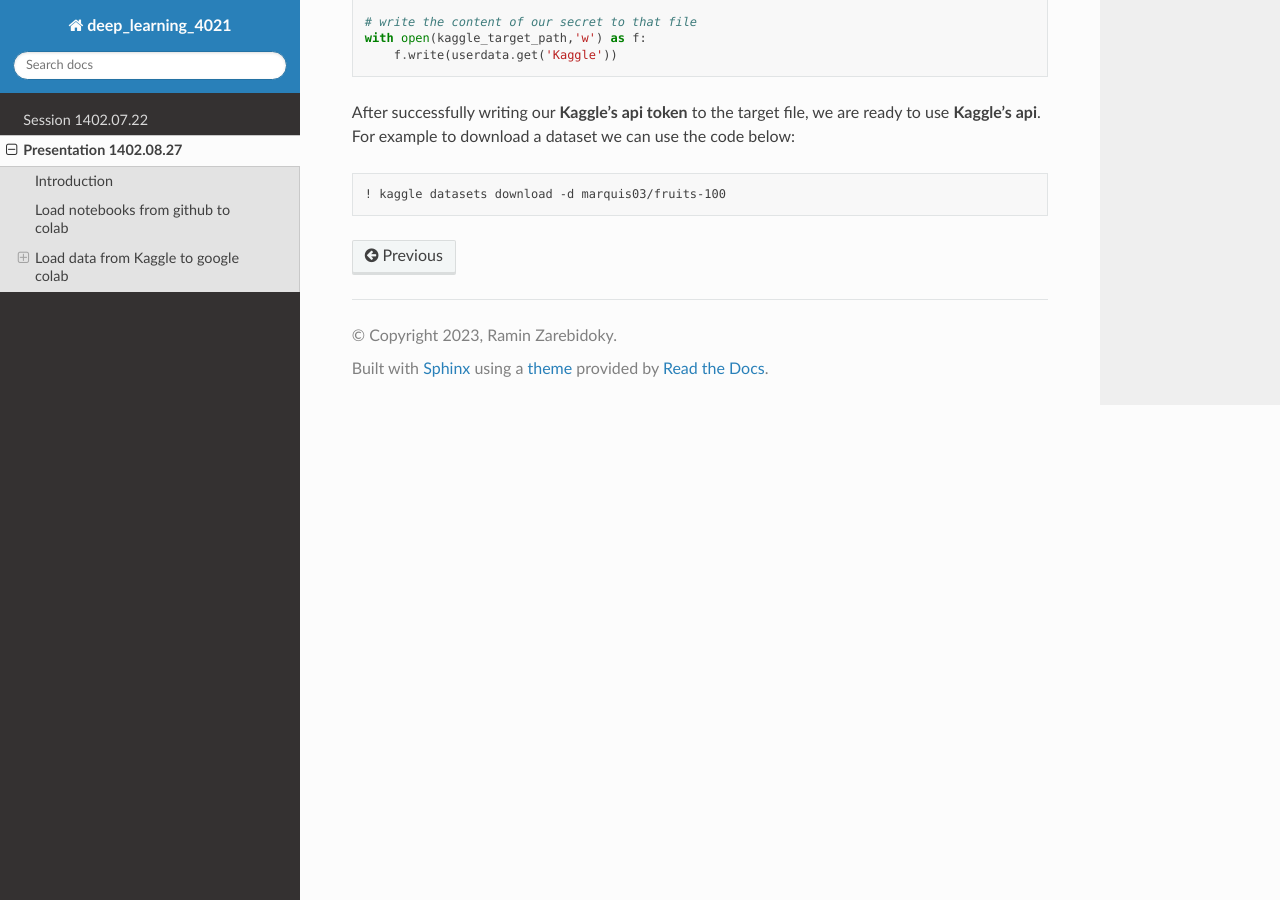
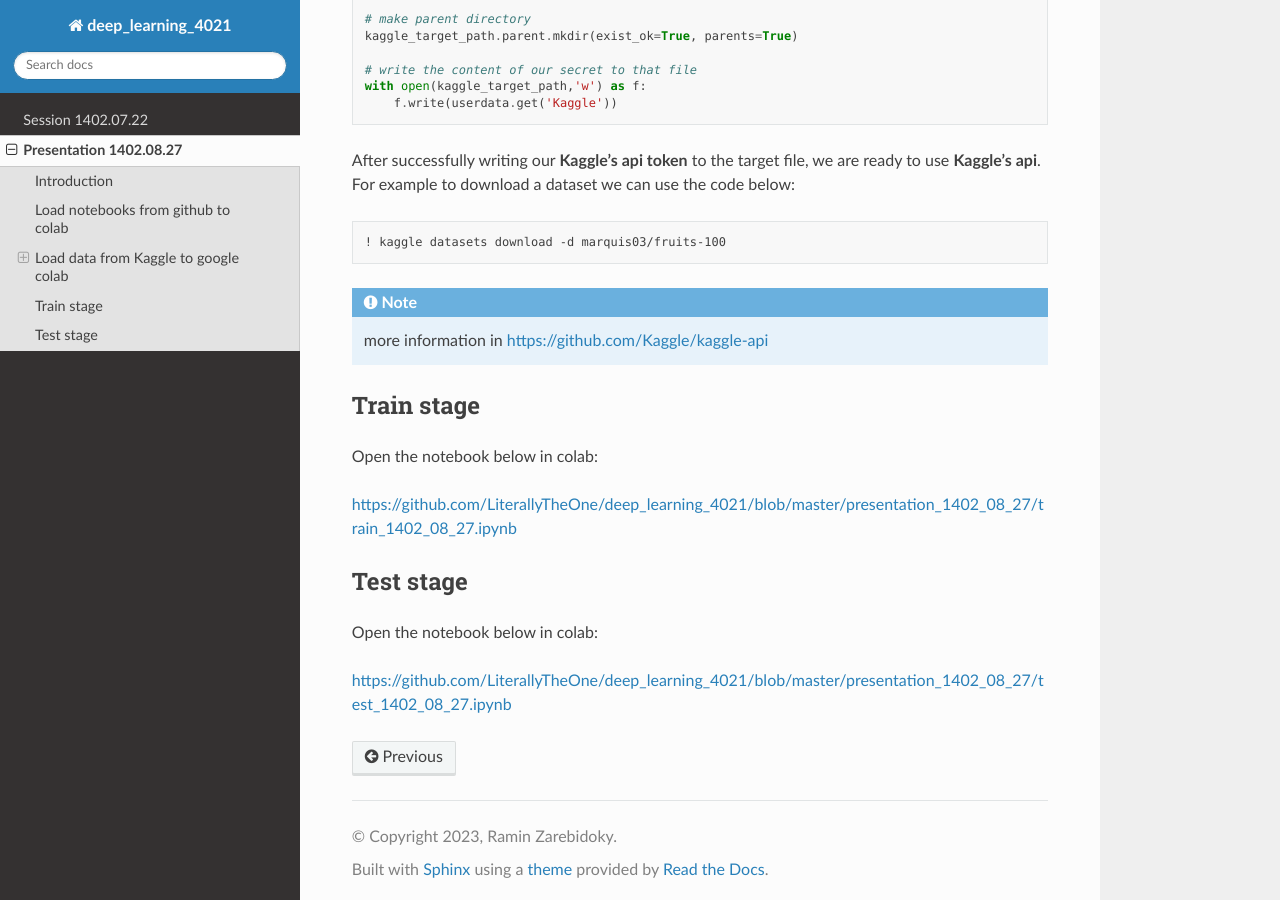
Before and after one commit to LiterallyTheOne/deep_learning_4021, a Sphinx documentation site: the page built from docs/source/presentation_1402_08_27.rst, in a window 1280 px wide and 900 px high, scrolled down 3480 px. Built offline with Sphinx 7.4.7 and the Read the Docs theme 2.0.0, drawn with Linux system fonts in a browser that asks for light colours; some of the changed text lies outside the part shown.

Commit message:
Add train stage and test stage

```diff
--- a/docs/source/presentation_1402_08_27.rst
+++ b/docs/source/presentation_1402_08_27.rst
@@ -151,3 +151,22 @@ For example to download a dataset we can use the code below:
 .. code-block::
 
     ! kaggle datasets download -d marquis03/fruits-100
+
+.. note::
+
+    more information in https://github.com/Kaggle/kaggle-api
+
+Train stage
+-----------
+
+Open the notebook below in colab:
+
+https://github.com/LiterallyTheOne/deep_learning_4021/blob/master/presentation_1402_08_27/train_1402_08_27.ipynb
+
+
+Test stage
+-----------
+
+Open the notebook below in colab:
+
+https://github.com/LiterallyTheOne/deep_learning_4021/blob/master/presentation_1402_08_27/test_1402_08_27.ipynb
```
